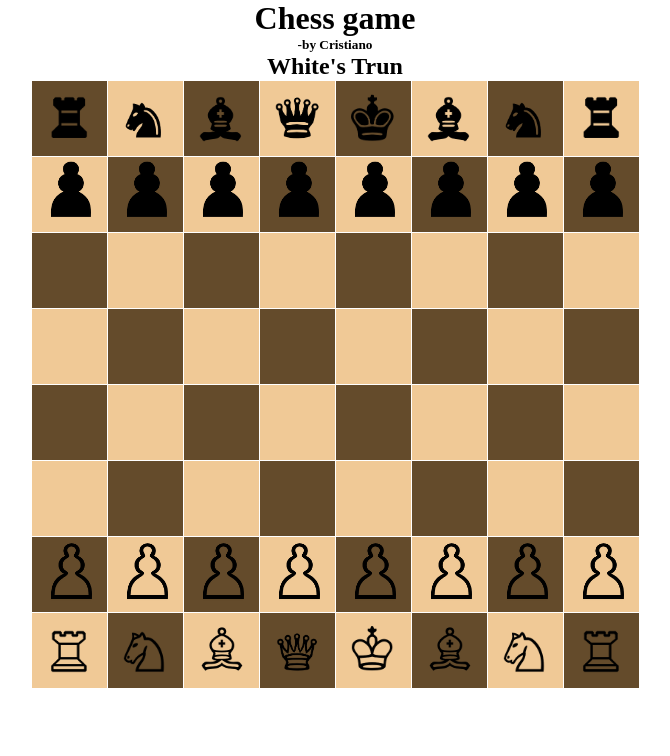
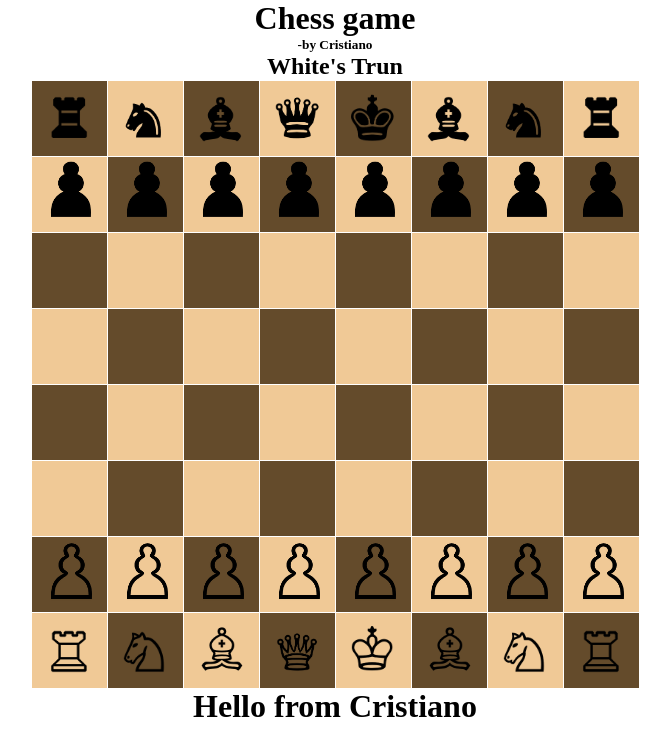
Before and after one commit to qwertyyyyyyyyyyyyyyyyyyyyyy/cpp-code, a plain HTML site: page meApp/appBasedOnWeb/chess.html in a window 1280 px wide. Shown: the whole page, without its empty margins (305-975 px from the left). Drawn offline with Linux system fonts and the light colour scheme.

```diff
--- a/meApp/appBasedOnWeb/chess.html
+++ b/meApp/appBasedOnWeb/chess.html
@@ -93,6 +93,7 @@
 			<li class="box" id="b108">Wrook</li>
 		</div>
 	</ul>
+    <h1>Hello from Cristiano</h1>
 	<script type="text/javascript" src="Chess.js"></script>
 </body>
 </html>
```
